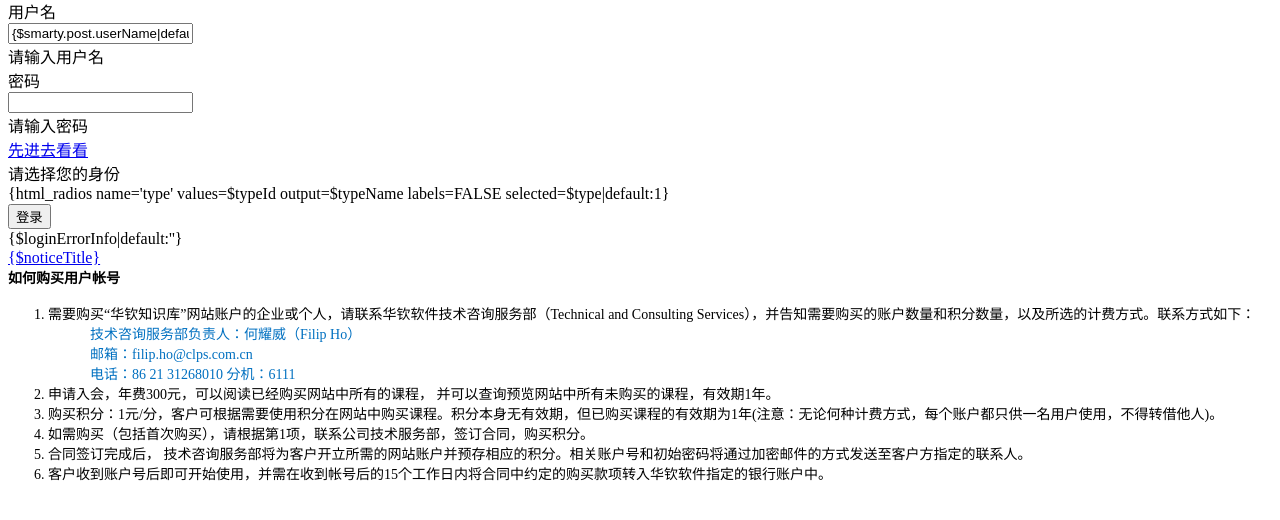
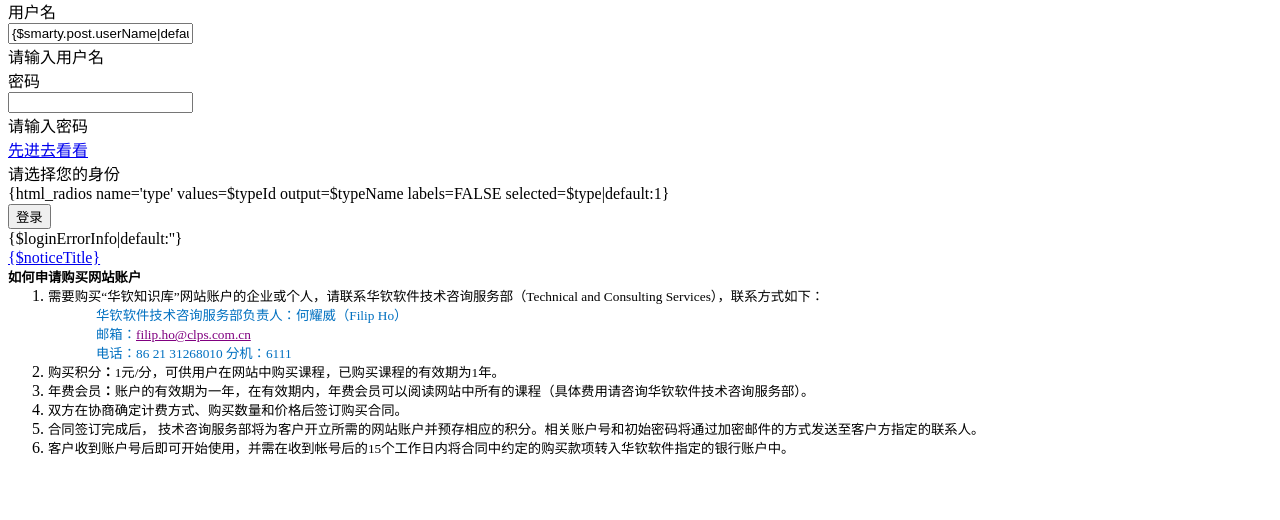
Before and after one commit to pennsong/cldn, a CodeIgniter app: template application/views/templates/login.tpl in a window 1280 px wide. Shown: the part 108-628 px from the top of the page. Run offline with CodeIgniter, Linux system fonts and the light colour scheme; the template is opened without the code that fills it, so the values that code supplies are empty.

Commit message:
将目录展开从3级变2级 改进帮助文档 改进首页购买说明

```diff
--- a/application/views/templates/login.tpl
+++ b/application/views/templates/login.tpl
@@ -149,46 +149,48 @@
 				</form>
 			</div>
 			<div class="prepend-1 span-43 last">
-				<p style="margin: 0px; text-align: justify; font-size: 14px; font-family: SimSun; ">
-					<span style="letter-spacing: 0.0px"><b>如何购买用户帐号</b></span>
-				</p>
-				<ol>
-					<li style="margin: 0px; text-align: justify; font-size: 14px; font-family: SimSun; ">
-						</span><span style="letter-spacing: 0.0px">需要购买“华钦知识库”网站账户的企业或个人，请联系华钦软件技术咨询服务部（Technical and Consulting Services），并告知需要购买的账户数量和积分数量，以及所选的计费方式。联系方式如下：</span>
-						<p style="margin: 0px 0px 0px 42.1px; text-align: justify; font-size: 14px; font-family: SimSun; color: rgb(1, 112, 192); ">
-							<span style="letter-spacing: 0.0px">技术咨询服务部负责人：何耀威（Filip Ho）</span>
-						</p>
-						<p style="margin: 0px 0px 0px 42.1px; text-align: justify; font-size: 14px; font-family: SimSun; color: rgb(1, 112, 192); ">
-							<span style="letter-spacing: 0.0px">邮箱：filip.ho@clps.com.cn</span>
-						</p>
-						<p style="margin: 0px 0px 0px 42.1px; text-align: justify; font-size: 14px; font-family: SimSun; color: rgb(1, 112, 192); ">
-							<span style="letter-spacing: 0.0px">电话：86 21 31268010&nbsp;分机：6111</span>
-						</p>
-					</li>
-					<li style="margin: 0px; font-size: 14px; font-family: SimSun; ">
-						<span style="letter-spacing: 0.0px">申请入会，年费300元，可以阅读已经购买网站中所有的课程， 并可以查询预览网站中所有未购买的课程，有效期1年。</span>
-					</li>
-					<li style="margin: 0px; font-size: 14px; font-family: SimSun; ">
-						<span style="letter-spacing: 0.0px">购买积分：1元/分，客户可根据需要使用积分在网站中购买课程。积分本身无有效期，但已购买课程的有效期为1年(注意：无论何种计费方式，每个账户都只供一名用户使用，不得转借他人)。</span>
-					</li>
-					<li style="margin: 0px; font-size: 14px; font-family: SimSun; ">
-						<span style="letter-spacing: 0.0px">如需购买（包括首次购买），请根据第1项，联系公司技术服务部，签订合同，购买积分。</span>
-					</li>
-					<li style="margin: 0px; font-size: 14px; font-family: SimSun; ">
-						<span style="letter-spacing: 0.0px">合同签订完成后，&nbsp;技术咨询服务部将为客户开立所需的网站账户并预存相应的积分。相关账户号和初始密码将通过加密邮件的方式发送至客户方指定的联系人。</span>
-					</li>
-					<li style="margin: 0px; text-align: justify; font-size: 14px; font-family: SimSun; ">
-						<span style="letter-spacing: 0.0px">客户收到账户号后即可开始使用，并需在收到帐号后的15个工作日内将合同中约定的购买款项转入华钦软件指定的银行账户中。</span>
+				<div style="font-family: Helvetica; ">
+					<p class="MsoNormal" style="margin: 0cm 0cm 0.0001pt; font-size: 12pt; font-family: 宋体; ">
+						<b><span style="font-size: 10pt; ">如何申请购买网站账户</span></b><span lang="EN-US"></span>
+					</p>
+				</div>
+				<ol start="1" type="1" style="margin-bottom: 0cm; font-family: Helvetica; margin-top: 0cm; ">
+					<li class="MsoNormal" style="margin: 0cm 0cm 0.0001pt; font-size: 12pt; font-family: 宋体; text-align: justify; ">
+						<span style="font-size: 10pt; ">需要购买“华钦知识库”网站账户的企业或个人，请联系华钦软件技术咨询服务部（<span lang="EN-US">Technical and Consulting Services</span>），联系方式如下：</span><span lang="EN-US"></span>
 					</li>
 				</ol>
-				<p style="margin: 0px; text-align: justify; font-size: 14px; font-family: 'Times New Roman'; ">
-					<span style="letter-spacing: 0.0px">&nbsp;</span>
-				</p>
-				<div>
-					<span style="letter-spacing: 0.0px">
-						<br>
-					</span>
+				<div style="font-family: Helvetica; margin-left: 66pt; ">
+					<p class="MsoNormal" style="margin: 0cm 0cm 0.0001pt; font-size: 12pt; font-family: 宋体; ">
+						<span style="font-size: 10pt; color: rgb(1, 112, 192); ">华钦软件技术咨询服务部负责人：何耀威（<span lang="EN-US">Filip Ho</span>）</span><span lang="EN-US"></span>
+					</p>
 				</div>
+				<div style="font-family: Helvetica; margin-left: 66pt; ">
+					<p class="MsoNormal" style="margin: 0cm 0cm 0.0001pt; font-size: 12pt; font-family: 宋体; ">
+						<span style="font-size: 10pt; color: rgb(1, 112, 192); ">邮箱：<span lang="EN-US"><a href="mailto:filip.ho@clps.com.cn" style="color: purple; ">filip.ho@clps.com.cn</a></span></span><span lang="EN-US"></span>
+					</p>
+				</div>
+				<div style="font-family: Helvetica; margin-left: 66pt; ">
+					<p class="MsoNormal" style="margin: 0cm 0cm 0.0001pt; font-size: 12pt; font-family: 宋体; ">
+						<span style="font-size: 10pt; color: rgb(1, 112, 192); ">电话：<span lang="EN-US">86 21 31268010<span class="apple-converted-space">&nbsp;</span></span>分机：<span lang="EN-US">6111</span></span><span lang="EN-US"></span>
+					</p>
+				</div>
+				<ol start="2" type="1" style="margin-bottom: 0cm; font-family: Helvetica; margin-top: 0cm; ">
+					<li class="MsoNormal" style="margin: 0cm 0cm 0.0001pt; font-size: 12pt; font-family: 宋体; ">
+						<span style="font-size: 10pt; ">购买积分<b>：</b><span lang="EN-US">1</span>元<span lang="EN-US">/</span>分，可供用户在网站中购买课程，已购买课程的有效期为<span lang="EN-US">1</span>年。</span><span lang="EN-US"></span>
+					</li>
+					<li class="MsoNormal" style="margin: 0cm 0cm 0.0001pt; font-size: 12pt; font-family: 宋体; ">
+						<span style="font-size: 10pt; ">年费会员<b>：</b>账户的有效期为一年，在有效期内，年费会员可以阅读网站中所有的课程（具体费用请咨询华钦软件技术咨询服务部）。</span><span lang="EN-US"></span>
+					</li>
+					<li class="MsoNormal" style="margin: 0cm 0cm 0.0001pt; font-size: 12pt; font-family: 宋体; ">
+						<span style="font-size: 10pt; ">双方在协商确定计费方式、购买数量和价格后签订购买合同。</span><span lang="EN-US"></span>
+					</li>
+					<li class="MsoNormal" style="margin: 0cm 0cm 0.0001pt; font-size: 12pt; font-family: 宋体; ">
+						<span style="font-size: 10pt; ">合同签订完成后， 技术咨询服务部将为客户开立所需的网站账户并预存相应的积分。相关账户号和初始密码将通过加密邮件的方式发送至客户方指定的联系人。</span><span lang="EN-US"></span>
+					</li>
+					<li class="MsoNormal" style="margin: 0cm 0cm 0.0001pt; font-size: 12pt; font-family: 宋体; text-align: justify; ">
+						<span style="font-size: 10pt; ">客户收到账户号后即可开始使用，并需在收到帐号后的<span lang="EN-US">15</span>个工作日内将合同中约定的购买款项转入华钦软件指定的银行账户中。</span>
+					</li>
+				</ol>
 			</div>
 		</div>
 	</body>
--- a/application/views/templates/userMain.tpl
+++ b/application/views/templates/userMain.tpl
@@ -130,7 +130,9 @@
 		$("#openAll").click(function(event)
 		{
 			event.preventDefault();
-			nodeOpen($(".draw"));
+			nodeOpen($(".level1"));
+			nodeOpen($(".level2"));
+			nodeClose($(".level3"));
 		});
 		$("#closeAll").click(function(event)
 		{
--- a/application/views/templates/visitorMain.tpl
+++ b/application/views/templates/visitorMain.tpl
@@ -107,7 +107,9 @@
 		$("#openAll").click(function(event)
 		{
 			event.preventDefault();
-			nodeOpen($(".draw"));
+			nodeOpen($(".level1"));
+			nodeOpen($(".level2"));
+			nodeClose($(".level3"));
 		});
 		$("#closeAll").click(function(event)
 		{
```
Also changed, not shown: resource/img/help1.png, resource/img/help2.png, resource/img/help3.png, resource/img/help4.png.
